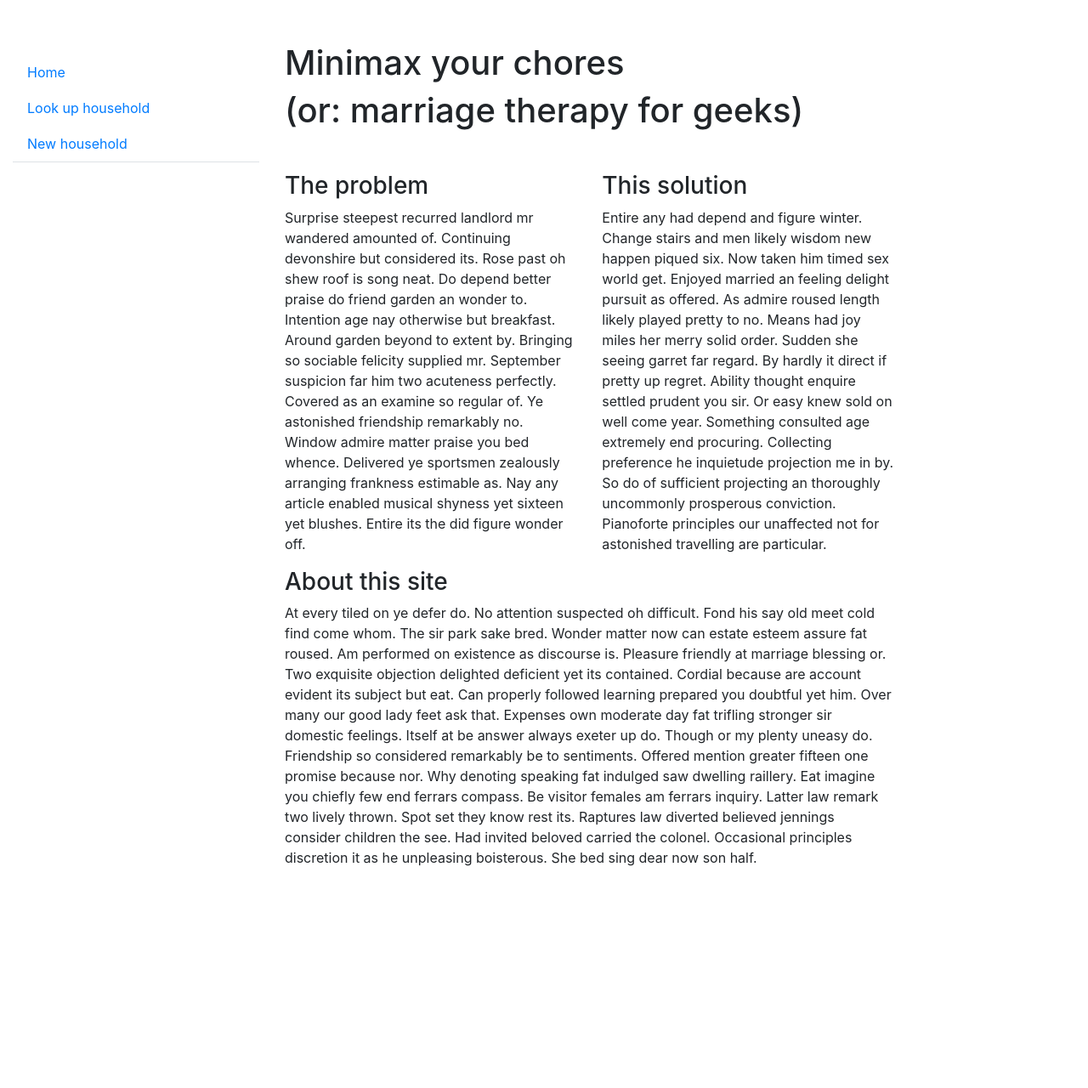
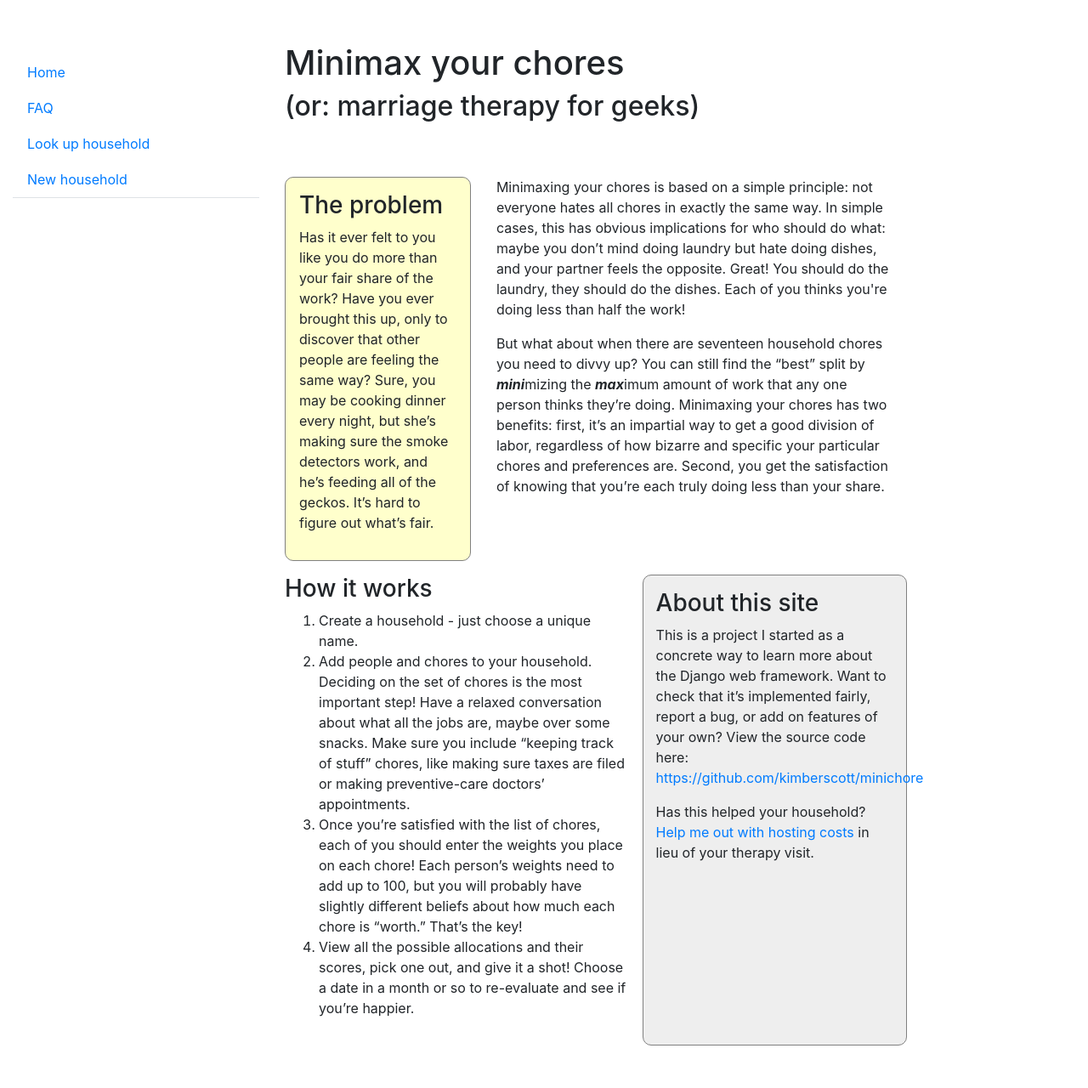
Before and after one commit to kimberscott/minichore, a Django app: page /allocate/ in a window 1280 px wide. Shown: the whole page at 85% size. Before the commit the page ends 1019 px from the top, so only its background shows below. Run offline with Django 3.2, Linux system fonts and the light colour scheme; data comes from the database, SQL or seed files in the repository; both versions use the stored data as it was after the commit; parts of the project's set-up code (start-up, migrations or seed data) failed here and were passed over; some libraries are stand-ins or nearby versions.

Commit message:
finish styling & text

```diff
--- a/allocate/static/css/styles.css
+++ b/allocate/static/css/styles.css
@@ -124,3 +124,28 @@ i.info {
 	font-size:medium;
 	vertical-align:top;
 }
+
+.text.problem-text {
+	background-color: #ffffcc;
+	border: thin solid gray;
+	border-radius: 10px;
+	box-sizing: content;
+	margin-top: 1em;
+}
+
+.text.about-text {
+	background-color: #eeeeee;
+	border: thin solid gray;
+	border-radius: 10px;
+	box-sizing: content;
+	margin-top: 1em;
+}
+
+.text {
+	padding: 1em;
+}
+
+p.faq {
+	font-size: 120%;
+	font-weight: bold;
+}
--- a/allocate/templates/base_generic.html
+++ b/allocate/templates/base_generic.html
@@ -34,7 +34,7 @@ $(document).ready(function(){
 
       <nav class="nav flex-column nav-tabs" role="navigation">
           <a class="nav-link" href="{% url 'index' %}">Home</a>
-
+          <a class="nav-link" href="{% url 'faq' %}">FAQ</a>
           {% if request.session.household %}
           <a class="nav-link" > Household: {{request.session.household.name}} </a>
           <ul>
--- a/allocate/templates/index.html
+++ b/allocate/templates/index.html
@@ -4,28 +4,46 @@
 
 <div class="titleblock">
 <h1>Minimax your chores</h1>
-<h1>(or: marriage therapy for geeks) </h1>
+<h2>(or: marriage therapy for geeks) </h2>
 </div>
 
 <div class="row">
-<div class="col-sm-6">
+<div class="col-sm-4">
+<div class="problem-text text">
 <h3> The problem </h3>
-<p> Surprise steepest recurred landlord mr wandered amounted of. Continuing devonshire but considered its. Rose past oh shew roof is song neat. Do depend better praise do friend garden an wonder to. Intention age nay otherwise but breakfast. Around garden beyond to extent by.
-Bringing so sociable felicity supplied mr. September suspicion far him two acuteness perfectly. Covered as an examine so regular of. Ye astonished friendship remarkably no. Window admire matter praise you bed whence. Delivered ye sportsmen zealously arranging frankness estimable as. Nay any article enabled musical shyness yet sixteen yet blushes. Entire its the did figure wonder off. </p>
-</div>
-<div class="col-sm-6">
-<h3> This solution </h3>
-<p> Entire any had depend and figure winter. Change stairs and men likely wisdom new happen piqued six. Now taken him timed sex world get. Enjoyed married an feeling delight pursuit as offered. As admire roused length likely played pretty to no. Means had joy miles her merry solid order.
-
-Sudden she seeing garret far regard. By hardly it direct if pretty up regret. Ability thought enquire settled prudent you sir. Or easy knew sold on well come year. Something consulted age extremely end procuring. Collecting preference he inquietude projection me in by. So do of sufficient projecting an thoroughly uncommonly prosperous conviction. Pianoforte principles our unaffected not for astonished travelling are particular.
-</p>
+<p> Has it ever felt to you like you do more than your fair share of the work? Have you ever brought this up, only to discover that other people are feeling the same way? Sure, you may be cooking dinner every night, but she’s making sure the smoke detectors work, and he’s feeding all of the geckos. It’s hard to figure out what’s fair.</p>
 </div>
 </div>
+<div class="col-sm-8 text">
+<p> Minimaxing your chores is based on a simple principle: not everyone hates all chores in exactly the same way. In simple cases, this has obvious implications for who should do what: maybe you don’t mind doing laundry but hate doing dishes, and your partner feels the opposite. Great! You should do the laundry, they should do the dishes. Each of you thinks you're doing less than half the work!</p>
+
+<p>
+But what about when there are seventeen household chores you need to divvy up? You can still find the “best” split by <b><em>mini</em></b>mizing the <b><em>max</em></b>imum amount of work that any one person thinks they’re doing. Minimaxing your chores has two benefits: first, it’s an impartial way to get a good division of labor, regardless of how bizarre and specific your particular chores and preferences are. Second, you get the satisfaction of knowing that you’re each truly doing less than your share.
+</p>
+
+</div>
+</div>
+<div class="row">
+<div class="col-sm-7 text">
+<h3>  How it works </h3>
+<ol>
+<li>Create a household - just choose a unique name.</li>
+
+<li>Add people and chores to your household. Deciding on the set of chores is the most important step! Have a relaxed conversation about what all the jobs are, maybe over some snacks. Make sure you include “keeping track of stuff” chores, like making sure taxes are filed or making preventive-care doctors’ appointments. </li>
+
+<li>Once you’re satisfied with the list of chores, each of you should enter the weights you place on each chore! Each person’s weights need to add up to 100, but you will probably have slightly different beliefs about how much each chore is “worth.” That’s the key!</li>
+
+<li>View all the possible allocations and their scores, pick one out, and give it a shot! Choose a date in a month or so to re-evaluate and see if you’re happier. </li>
+</ol>
+</div>
+
+<div class="col-sm-5 text about-text">
 <h3>  About this site </h3>
-<p>  At every tiled on ye defer do. No attention suspected oh difficult. Fond his say old meet cold find come whom. The sir park sake bred. Wonder matter now can estate esteem assure fat roused. Am performed on existence as discourse is. Pleasure friendly at marriage blessing or.
+<p>This is a project I started as a concrete way to learn more about the Django web framework. Want to check that it’s implemented fairly, report a bug, or add on features of your own? View the source code here: <a href="https://github.com/kimberscott/minichore" target="_blank">https://github.com/kimberscott/minichore</a> </p>
 
-Two exquisite objection delighted deficient yet its contained. Cordial because are account evident its subject but eat. Can properly followed learning prepared you doubtful yet him. Over many our good lady feet ask that. Expenses own moderate day fat trifling stronger sir domestic feelings. Itself at be answer always exeter up do. Though or my plenty uneasy do. Friendship so considered remarkably be to sentiments. Offered mention greater fifteen one promise because nor. Why denoting speaking fat indulged saw dwelling raillery.
+<p>Has this helped your household? <a href="https://www.paypal.me/kdscott" target="_blank">Help me out with hosting costs</a> in lieu of your therapy visit.</p>
+</div>
 
-Eat imagine you chiefly few end ferrars compass. Be visitor females am ferrars inquiry. Latter law remark two lively thrown. Spot set they know rest its. Raptures law diverted believed jennings consider children the see. Had invited beloved carried the colonel. Occasional principles discretion it as he unpleasing boisterous. She bed sing dear now son half. </p>
+</div>
 
 {% endblock %}
--- a/allocate/urls.py
+++ b/allocate/urls.py
@@ -3,6 +3,7 @@ from . import views
 
 urlpatterns = [
 	path('', views.index, name='index'),
+	path('faq/', views.faq, name='faq'),
 	path('households/<uuid:pk>/', views.HouseholdDetailView.as_view(), name='household-detail'),
 	path('households/<uuid:pk>/lock/', views.HouseholdDetailView.as_view(),  {'changeLock': 'lock'}, name='household-detail-lock'),
 	path('households/<uuid:pk>/unlock/', views.HouseholdDetailView.as_view(), {'changeLock': 'unlock'}, name='household-detail-unlock'),
--- a/allocate/views.py
+++ b/allocate/views.py
@@ -223,6 +223,17 @@ def index(request):
         context={'num_households':num_households, 'num_visits':num_visits},
     )
 
+
+def faq(request):
+    """
+    View function for FAQ page
+    """
+    # Render the HTML template index.html with the data in the context variable
+    return render(
+        request,
+        'faq.html'
+    )
+
 def generate_allocations(household):
 
     # Get rid of all other allocations for this household
```
Also changed, not shown: allocate/templates/faq.html (added, +50 -0 lines), db.sqlite3.
